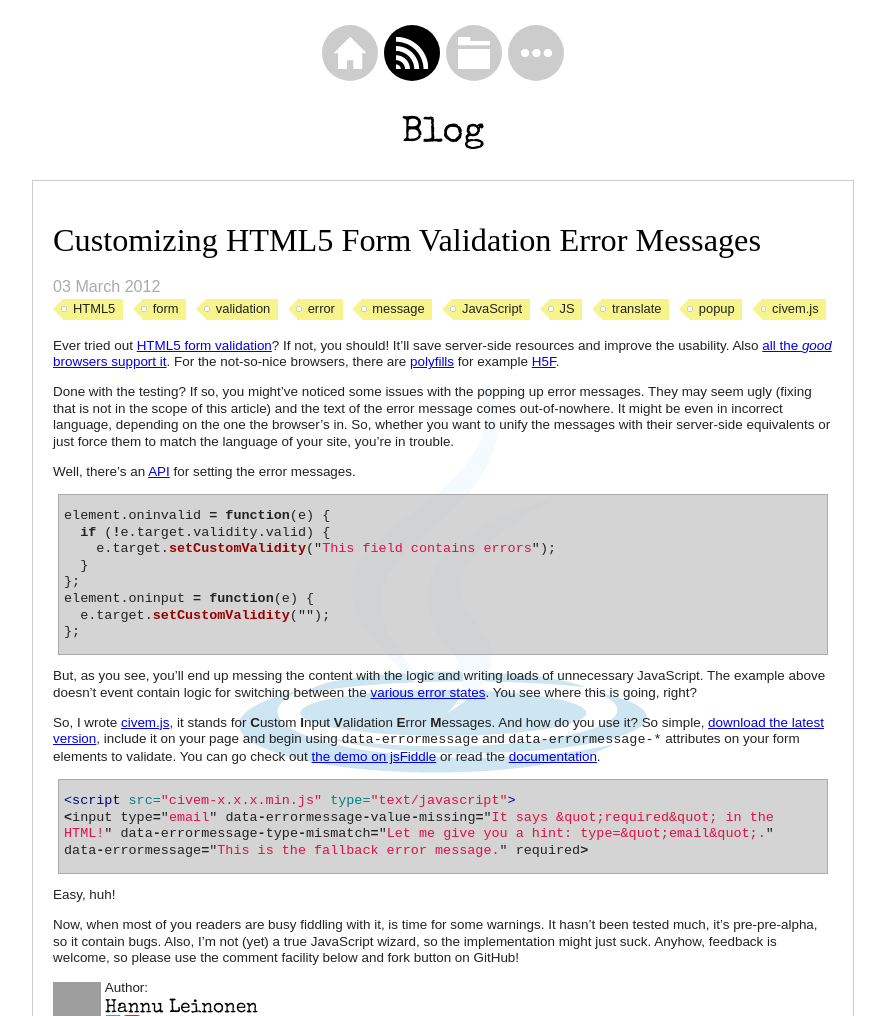
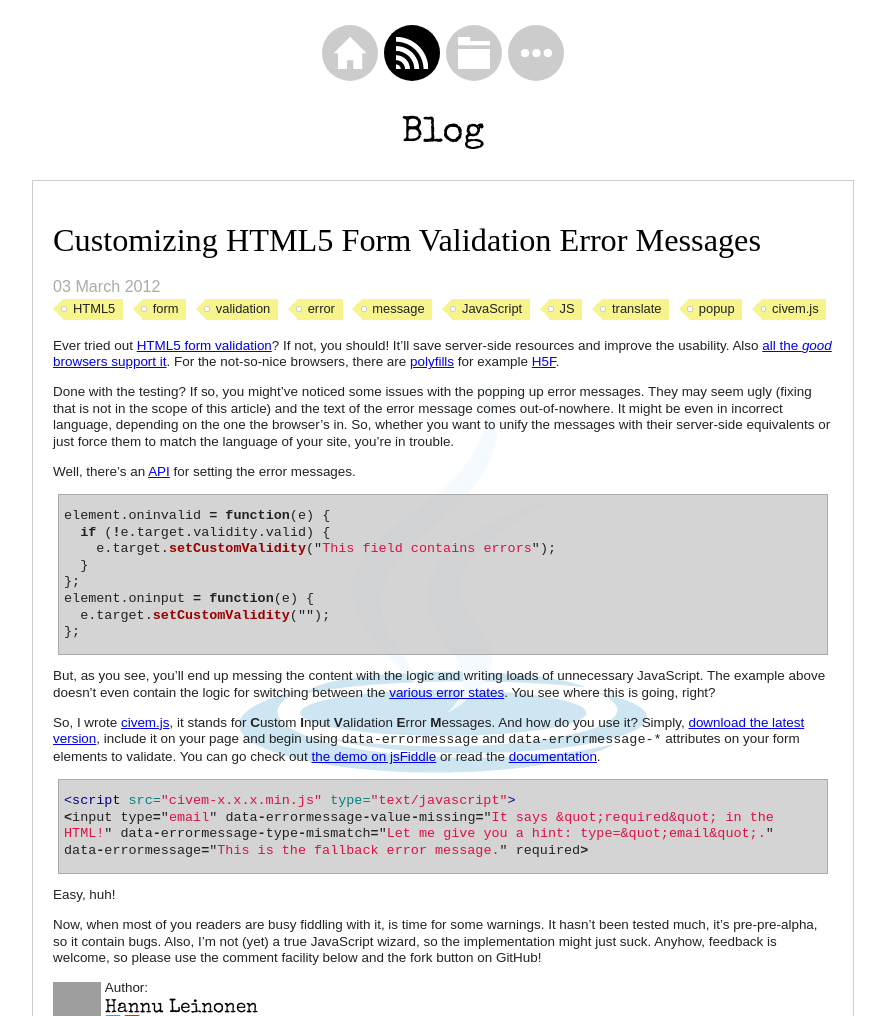
Before and after one commit to javanto/javanto.github.com, a Jekyll site: the page built from blog/_posts/2012-03-03-customizing-html5-form-validation-error-messages.md, in a window 1280 px wide, cut to the strip 0-1016 px from the top of the page. Shown: the whole strip, without its empty margins (197-1082 px from the left). Built offline with Jekyll 4.4.1, drawn with Linux system fonts in a browser that asks for light colours; some web fonts are replaced; Markdown is read by kramdown in place of the engine named in the settings; comment, search, counter and statistics services are not loaded; grey boxes are pictures that could not be loaded.

Commit message:
Improved English language.

```diff
--- a/blog/_posts/2012-03-03-customizing-html5-form-validation-error-messages.md
+++ b/blog/_posts/2012-03-03-customizing-html5-form-validation-error-messages.md
@@ -35,9 +35,9 @@ element.oninput = function(e) {
 };
 {% endhighlight %}
 
-But, as you see, you'll end up messing the content with the logic and writing loads of unnecessary JavaScript. The example above doesn't event contain logic for switching between the [various error states](http://dev.w3.org/html5/spec/constraints.html#validitystate). You see where this is going, right?
+But, as you see, you'll end up messing the content with the logic and writing loads of unnecessary JavaScript. The example above doesn't even contain the logic for switching between the [various error states](http://dev.w3.org/html5/spec/constraints.html#validitystate). You see where this is going, right?
 
-So, I wrote [civem.js](https://github.com/javanto/civem.js), it stands for **C**ustom **I**nput **V**alidation **E**rror **M**essages. And how do you use it? So simple, [download the latest version](https://github.com/javanto/civem.js/downloads), include it on your page and begin using `data-errormessage` and `data-errormessage-*` attributes on your form elements to validate. You can go check out [the demo on jsFiddle](http://jsfiddle.net/hleinone/njSbH/) or read the [documentation](https://github.com/javanto/civem.js/blob/master/README.md).
+So, I wrote [civem.js](https://github.com/javanto/civem.js), it stands for **C**ustom **I**nput **V**alidation **E**rror **M**essages. And how do you use it? Simply, [download the latest version](https://github.com/javanto/civem.js/downloads), include it on your page and begin using `data-errormessage` and `data-errormessage-*` attributes on your form elements to validate. You can go check out [the demo on jsFiddle](http://jsfiddle.net/hleinone/njSbH/) or read the [documentation](https://github.com/javanto/civem.js/blob/master/README.md).
 
 {% highlight html %}
 <script src="civem-x.x.x.min.js" type="text/javascript">
@@ -46,4 +46,4 @@ So, I wrote [civem.js](https://github.com/javanto/civem.js), it stands for **C**
 
 Easy, huh!
 
-Now, when most of you readers are busy fiddling with it, is time for some warnings. It hasn't been tested much, it's pre-pre-alpha, so it contain bugs. Also, I'm not (yet) a true JavaScript wizard, so the implementation might just suck. Anyhow, feedback is welcome, so please use the comment facility below and fork button on GitHub!
+Now, when most of you readers are busy fiddling with it, is time for some warnings. It hasn't been tested much, it's pre-pre-alpha, so it contain bugs. Also, I'm not (yet) a true JavaScript wizard, so the implementation might just suck. Anyhow, feedback is welcome, so please use the comment facility below and the fork button on GitHub!
```
